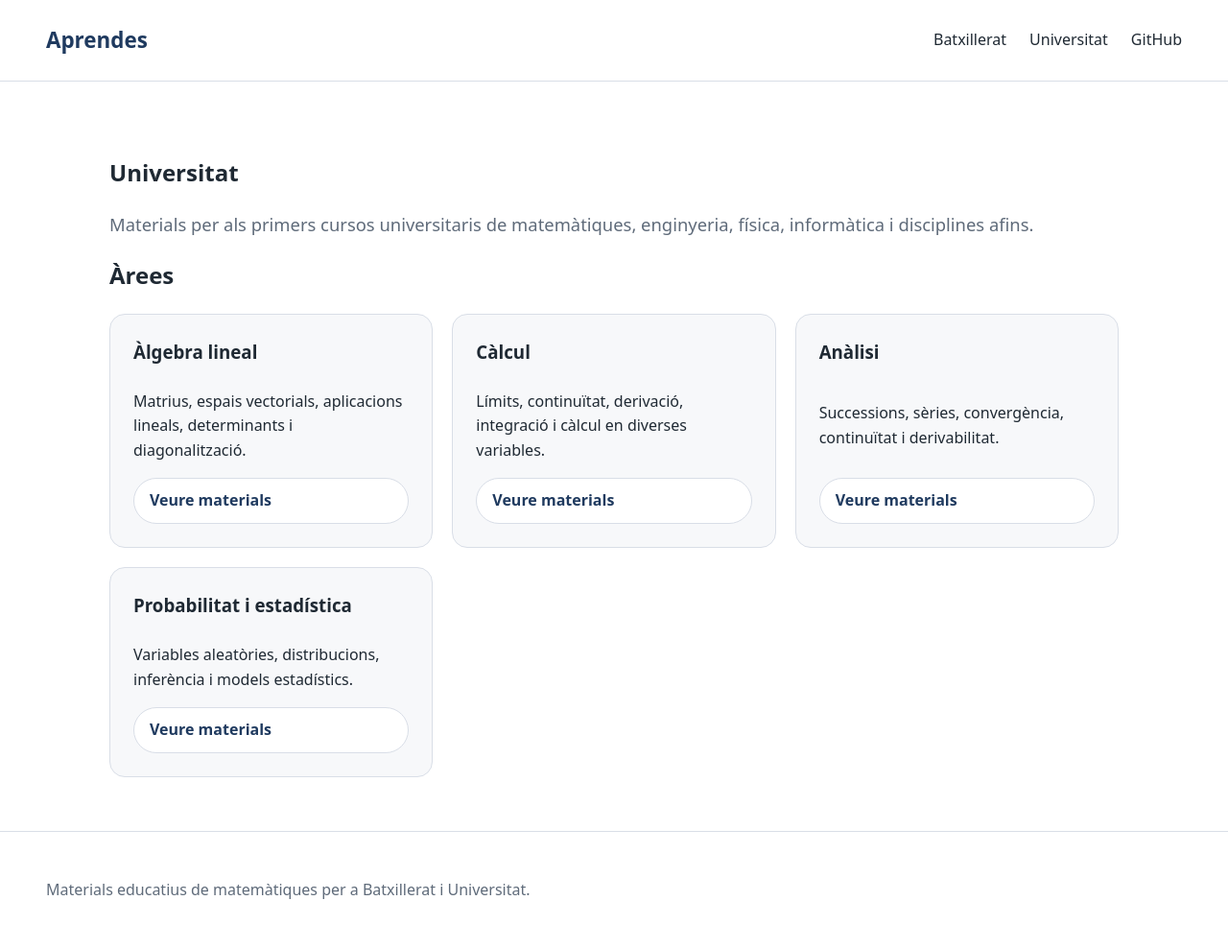
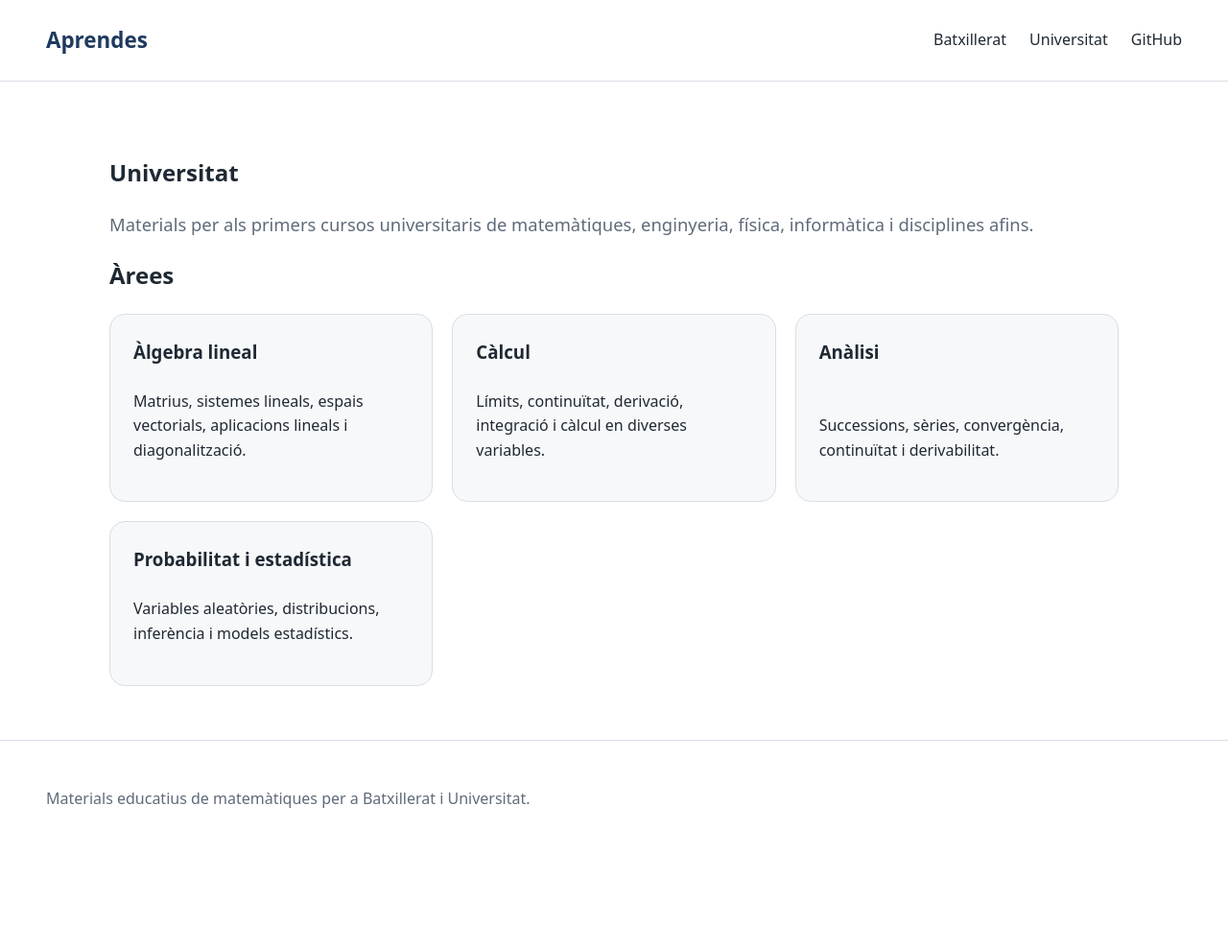
Before and after one commit to maperello/aprendes, a Jekyll site: the page built from universitat/index.html, in a window 1280 px wide. Shown: the whole page at 96% size. Built offline with Jekyll 4.4.1, drawn with Linux system fonts in a browser that asks for light colours; after the commit the page ends 900 px from its top, so only the background shows below that.

Commit message:
Add area cards for mathematics subjects
Added new area cards for Algebra, Calculus, Analysis, and Probability & Statistics.

```diff
--- a/universitat/index.html
+++ b/universitat/index.html
@@ -5,6 +5,7 @@ title: Universitat
 
 <section class="page-intro">
   <h1>Universitat</h1>
+
   <p>
     Materials per als primers cursos universitaris de matemàtiques,
     enginyeria, física, informàtica i disciplines afins.
@@ -15,14 +16,24 @@ title: Universitat
   <h2>Àrees</h2>
 
   <div class="grid">
-    {% for area in site.data.areas %}
-      {% if area.level == "universitat" %}
-        <article class="area-card">
-          <h3>{{ area.title }}</h3>
-          <p>{{ area.description }}</p>
-          <a class="button secondary" href="{{ site.baseurl }}{{ area.url }}">Veure materials</a>
-        </article>
-      {% endif %}
-    {% endfor %}
+    <article class="area-card">
+      <h3>Àlgebra lineal</h3>
+      <p>Matrius, sistemes lineals, espais vectorials, aplicacions lineals i diagonalització.</p>
+    </article>
+
+    <article class="area-card">
+      <h3>Càlcul</h3>
+      <p>Límits, continuïtat, derivació, integració i càlcul en diverses variables.</p>
+    </article>
+
+    <article class="area-card">
+      <h3>Anàlisi</h3>
+      <p>Successions, sèries, convergència, continuïtat i derivabilitat.</p>
+    </article>
+
+    <article class="area-card">
+      <h3>Probabilitat i estadística</h3>
+      <p>Variables aleatòries, distribucions, inferència i models estadístics.</p>
+    </article>
   </div>
 </section>
```
